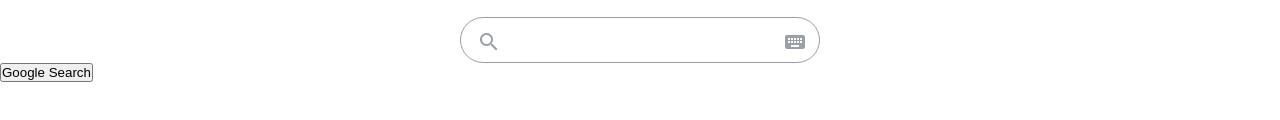
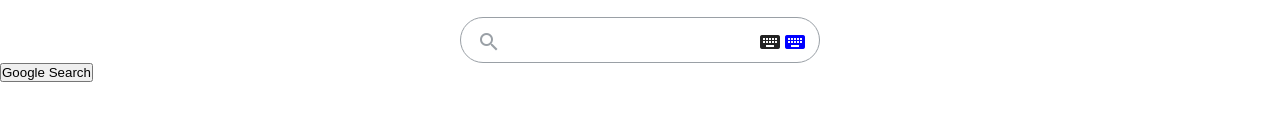
Before and after one commit to ivanseibel/cs50w-project0-search, a plain HTML site: page index.html in a window 1280 px wide. Shown: the part 338-458 px from the top of the page. Drawn offline with Linux system fonts and the light colour scheme.

Commit message:
update styles

```diff
--- a/index.html
+++ b/index.html
@@ -32,7 +32,10 @@
                             title="search"
                             role="combobox"
                         >
-                        <span class="material-icons" id="search-icon">
+                        <span class="material-icons" id="keyboard-icon">
+                            keyboard
+                        </span>
+                        <span class="material-icons" id="mic-icon">
                             keyboard
                         </span>
                     </div>
--- a/sass/styles.scss
+++ b/sass/styles.scss
@@ -82,5 +82,12 @@ main {
         color: #222;
         height: 20px;
         width: 20px;
+        margin-right: 5px;
+    }
+
+    #mic-icon {
+        color: blue;
+        height: 20px;
+        width: 20px;
     }
 }
```
Also changed, not shown: public/styles/styles.css, 1 other file.
